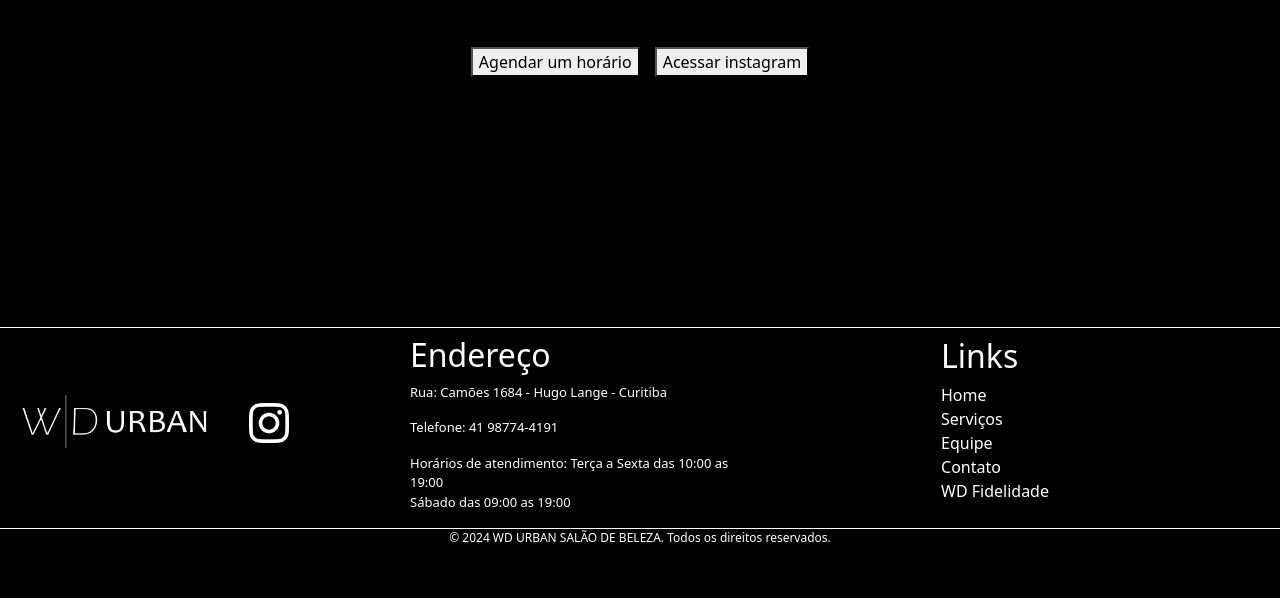
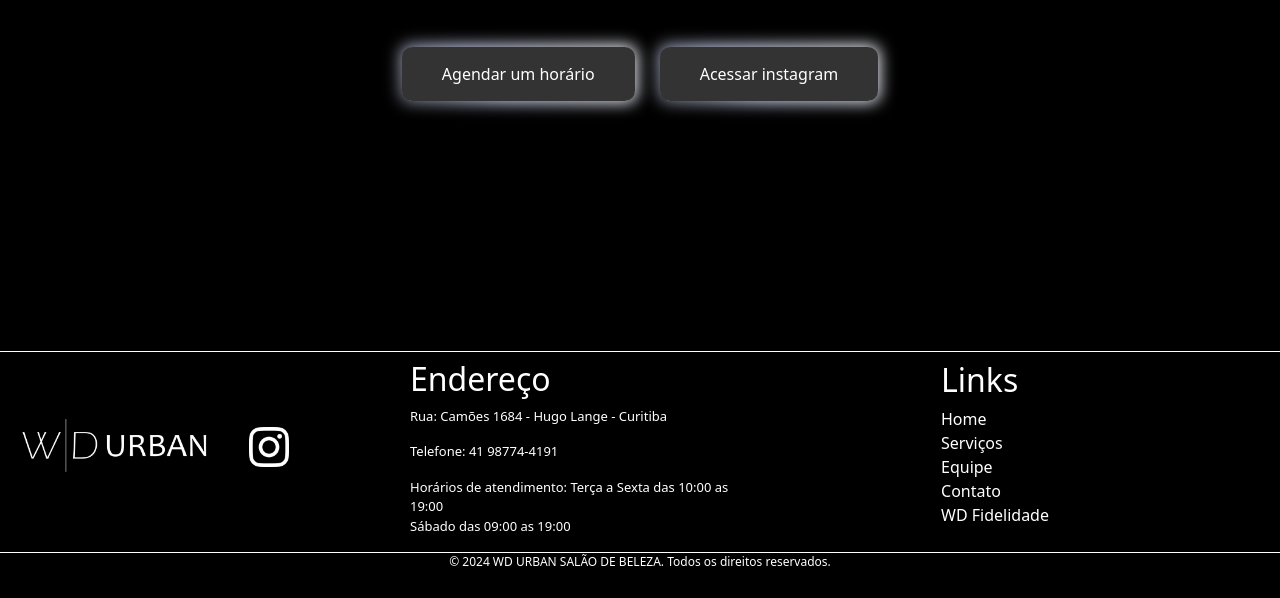
Before and after one commit to DanieldeOliveiraSan/Projeto-Site-WDURBAN, a plain HTML site: page Pages/servicos.html in a window 1280 px wide. Shown: the part 965-1563 px from the top of the page. Drawn offline with nearby package versions, Linux system fonts and the light colour scheme.

Commit message:
Customizei os botões

```diff
--- a/Pages/servicos.html
+++ b/Pages/servicos.html
@@ -70,7 +70,7 @@
       </nav>
     </header>
     <main>
-<div>
+<div class="container-fluid">
   <div class="titulo1"><h3>Queremos cuidar dos seus cabelos! É O QUE AMAMOS FAZER!</h3></div>
   <div class="titulo2"><h3>Conheça nossos serviços</h3></div>
             <div class="container_serviços">
@@ -84,7 +84,7 @@
               <div class="container_serviços2"> <img src="/imagens/Serviços-sobrancelhas.PNG" class="img-serviços" alt="Serviços de sobrancelhas"></div>
             </div>
             <div class="container_serviços3">
-              <button class="button_horario">Agendar um horário</button> <button> Acessar instagram</button>
+              <button class="button_horario"> <a href="/www.instagram.com/salaowdoficial/"></a>Agendar um horário</button> <button class="button_horario"> Acessar instagram</button>
 
 
             </div>
--- a/Style/style.css
+++ b/Style/style.css
@@ -11,6 +11,13 @@ body{
   body{
     height: 245rem;
   }
+
+
+
+}
+
+header{
+  background-color: black;
 
 
 
@@ -534,7 +541,7 @@ ul li a {
   align-items: center;
   justify-content: center;
   margin-top: 50px;
-  gap: 15px;
+  gap: 25px;
 }
 
 
@@ -603,3 +610,66 @@ ul li a {
   height: auto;
 
 }
+
+.button_horario{
+
+  padding: 15px 40px;
+  border:none;
+  outline: none;
+  color: #fff;
+  cursor: pointer;
+  position: relative;
+  z-index: 0;
+  border-radius: 12px;
+   }
+   .button_horario::after{
+    content: "";
+    z-index: -1;
+    position: absolute;
+    width: 100%;
+    height: 100%;
+    background-color: #333;
+    left: 0;
+    top: 0;
+    border-radius: 10px;
+   }
+
+   .button_horario::before{
+    content: "";
+    background: "";
+    background: linear-gradient(
+      45deg,
+       #b6b6b6, #fffefe, #e6e5df,#c8dbc0,
+       #0d0e0d,#cfd5f3,#fdfdfd,#e0d5d5 );
+    position: absolute;
+    top: -2px;
+    left: -2px;
+    background-size: 600%;
+    z-index: -1;
+    width: calc(100% + 4px);
+    height: calc(100% + 4px);
+    filter: blur(8px);
+    animation: glowing 20s linear infinite;
+    transition: opacity .3s ease-in-out;
+    border-radius: 10px;
+    opacity: 1;
+
+   }
+   @keyframes glowing{
+    0%{background-position: 0 0;}
+    50%{background-position: 400% 0;}
+    100%{background-position: 0 0;}
+   }
+
+   .button_horario:hover::before{
+    opacity: 1;
+   }
+   .button_horario:active::after{
+    background: transparent;
+
+   }
+   .button_horario:active{
+    color: #000;
+
+
+   }
```
